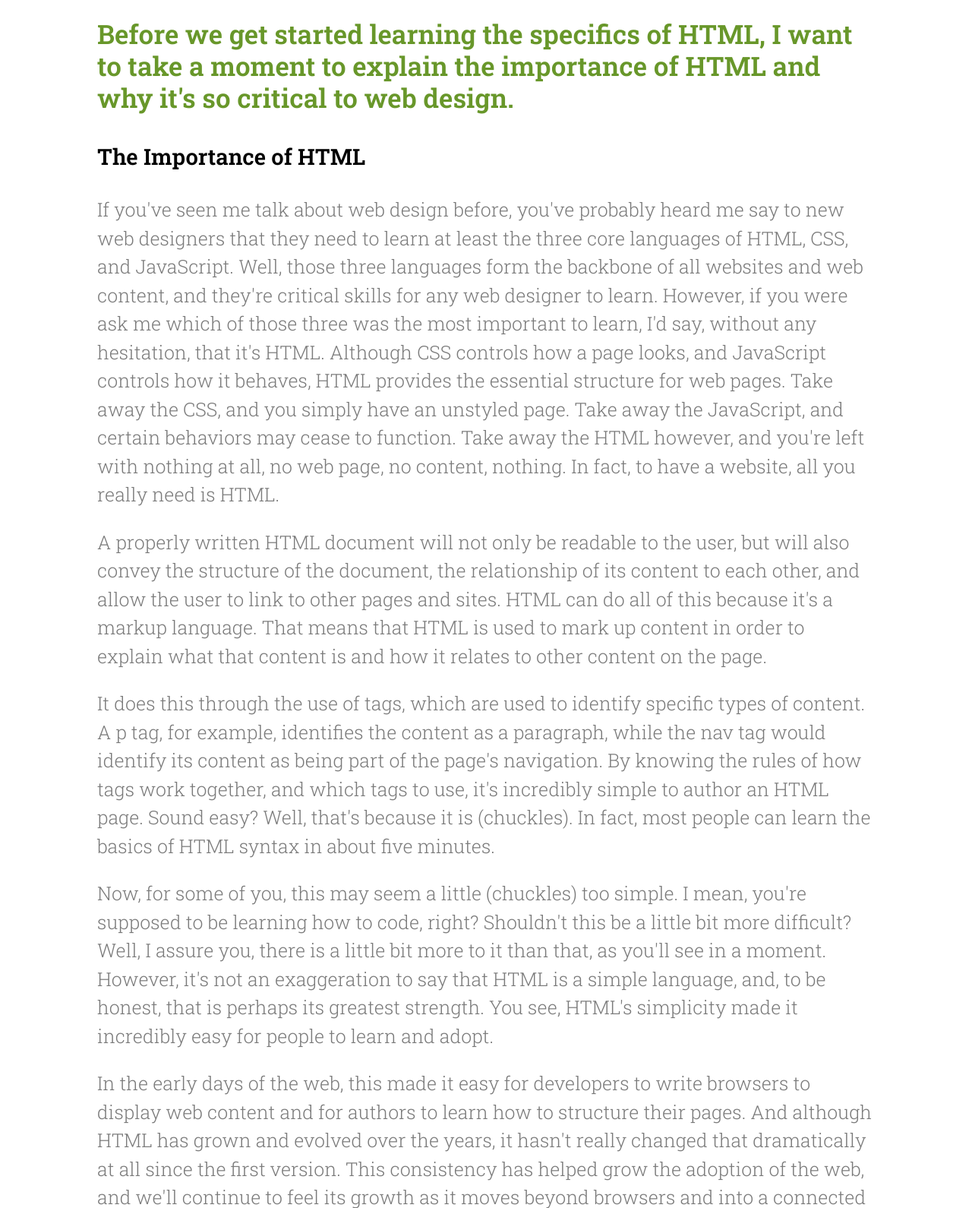
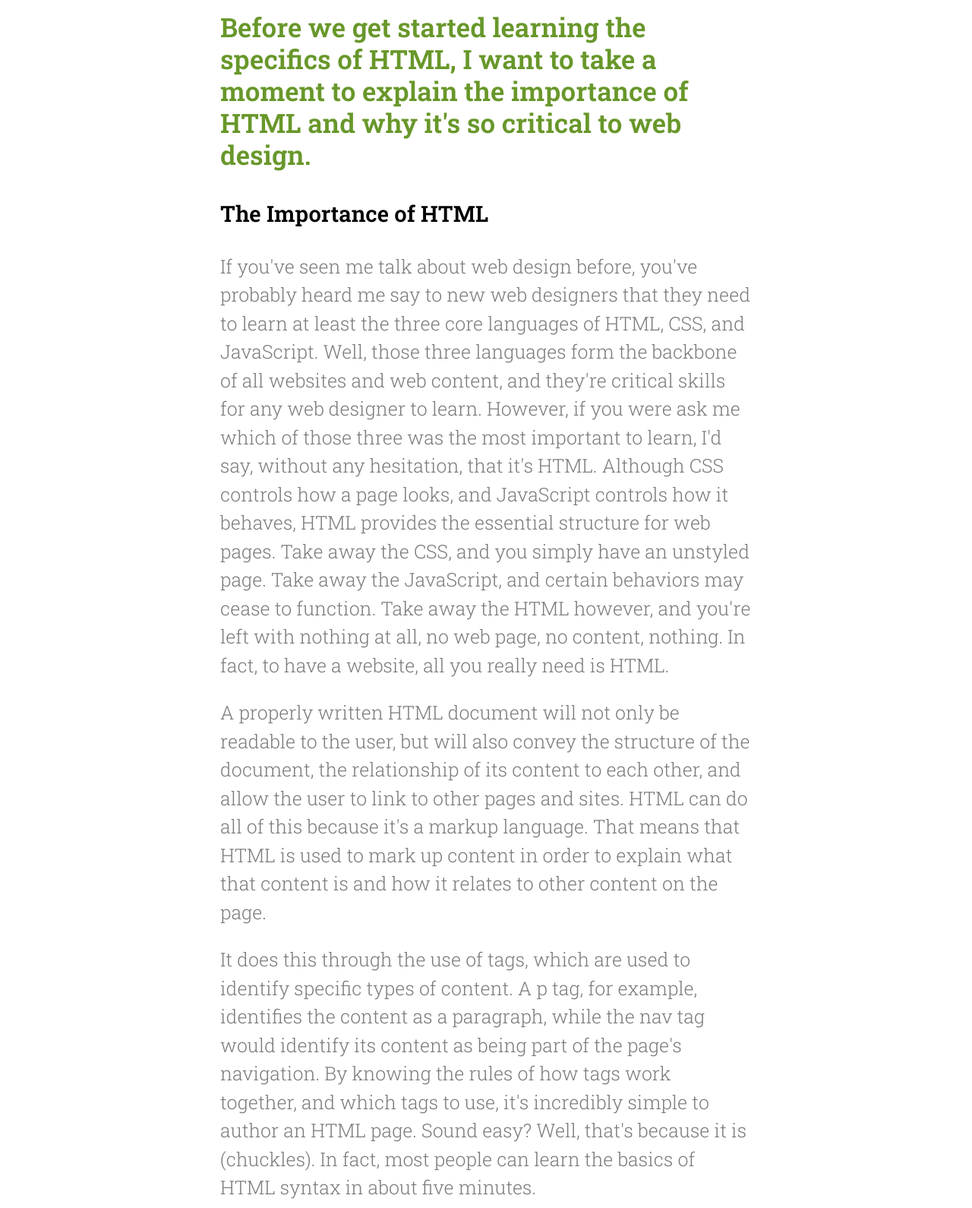
Before and after one commit to davidvandenbor/mijn-eerste-webpagina, a website built with Parcel: page index.html in a window 1280 px wide. Shown: the part 761-2351 px from the top of the page at 76% size. Built offline with nearby package versions, Linux system fonts and the light colour scheme.

Commit message:
Update style.css

```diff
--- a/css/style.css
+++ b/css/style.css
@@ -5,6 +5,16 @@ body {
 	margin: 0 10% 10% 10%;
 	font-family: "Roboto Slab", Helvetica, sans-serif;
 	line-height: 1.5;
+	display:grid;
+	justify-items: center;
+}
+
+article {
+	max-width: 700px;
+}
+
+@media (max-width:700px) {
+	body {zoom:70%}
 }
 
 p {
```
